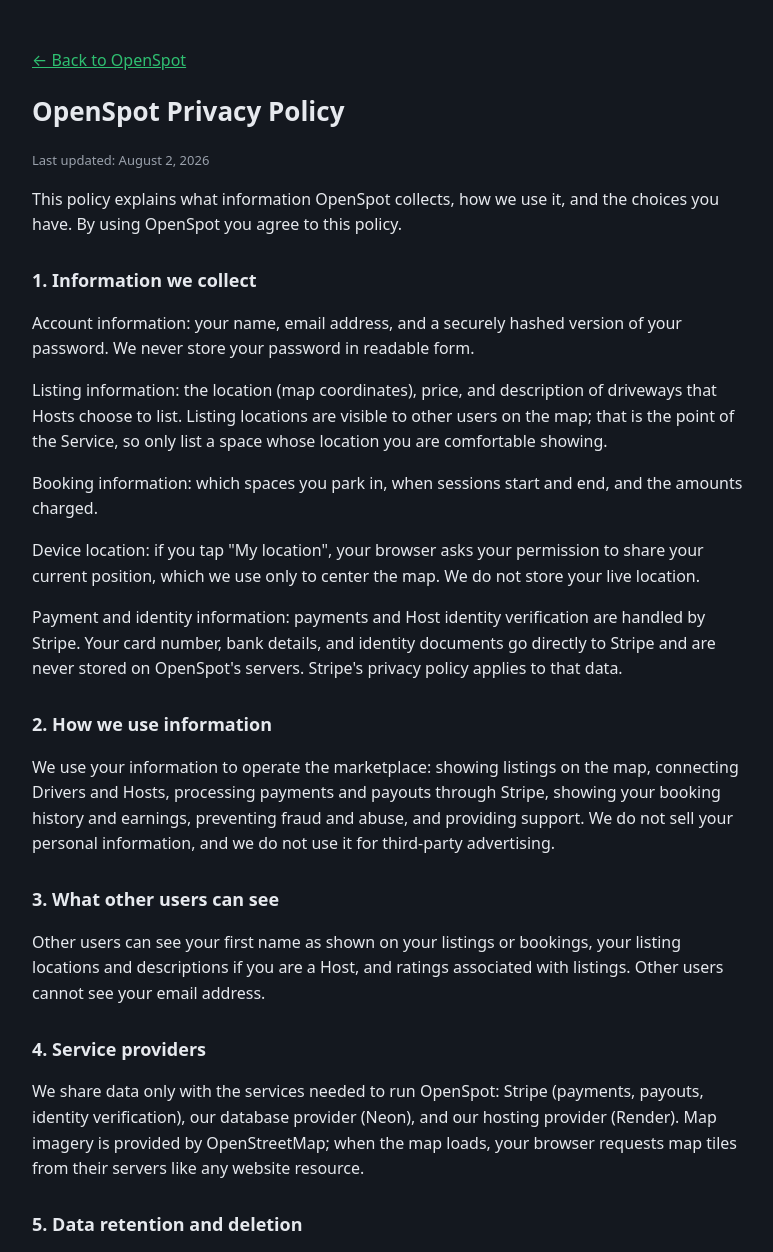
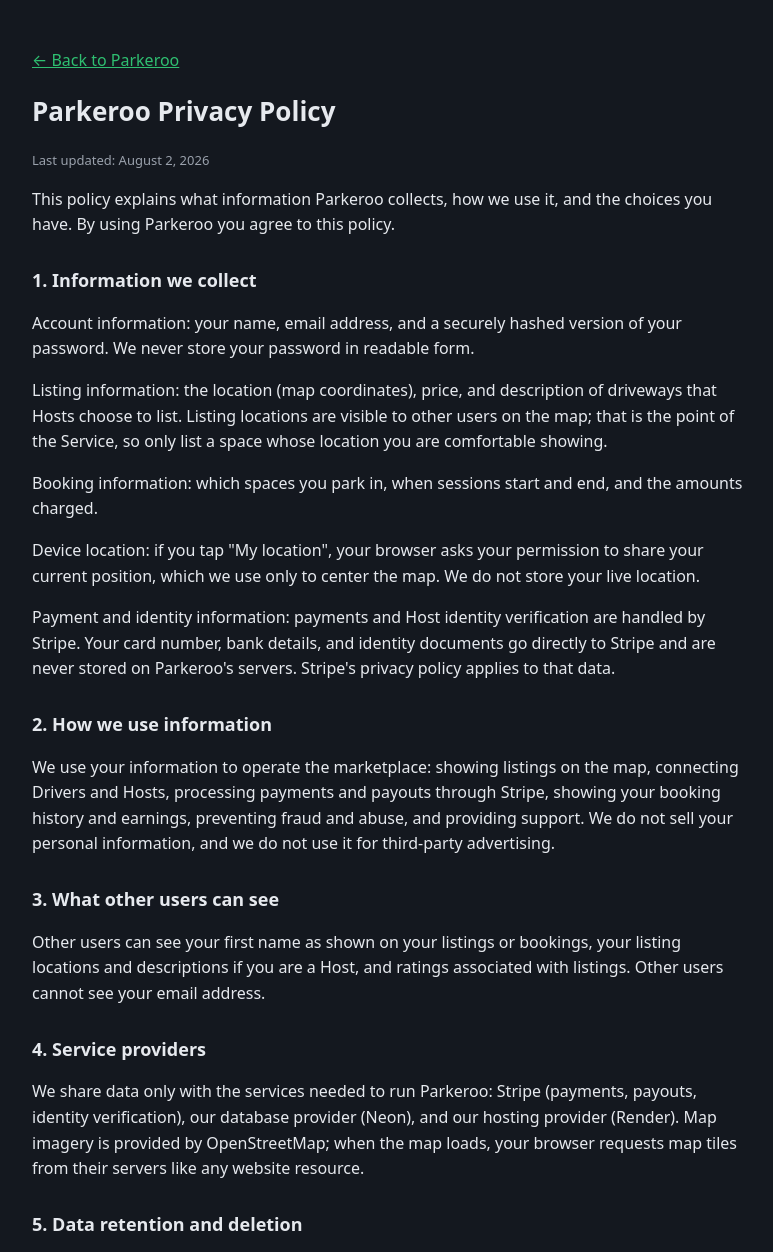
Before and after one commit to adamj1032/openspot, a website: page public/privacy.html in a window 1280 px wide. Shown: the top 1252 px of the page, without its empty margins (248-1021 px from the left). Drawn offline with Linux system fonts and the light colour scheme.

Commit message:
Update privacy.html

```diff
--- a/public/privacy.html
+++ b/public/privacy.html
@@ -3,7 +3,7 @@
 <head>
 <meta charset="UTF-8" />
 <meta name="viewport" content="width=device-width, initial-scale=1.0" />
-<title>OpenSpot — Privacy Policy</title>
+<title>Parkeroo — Privacy Policy</title>
 <style>
   body { font-family: system-ui, -apple-system, sans-serif; background:#14181F; color:#E6E9EE; margin:0; }
   main { max-width:720px; margin:0 auto; padding:32px 20px 60px; line-height:1.6; }
@@ -14,18 +14,18 @@
 </head>
 <body>
 <main>
-  <p><a href="/">&larr; Back to OpenSpot</a></p>
-  <h1>OpenSpot Privacy Policy</h1>
+  <p><a href="/">&larr; Back to Parkeroo</a></p>
+  <h1>Parkeroo Privacy Policy</h1>
   <p class="muted">Last updated: August 2, 2026</p>
 
-  <p>This policy explains what information OpenSpot collects, how we use it, and the choices you have. By using OpenSpot you agree to this policy.</p>
+  <p>This policy explains what information Parkeroo collects, how we use it, and the choices you have. By using Parkeroo you agree to this policy.</p>
 
   <h2>1. Information we collect</h2>
   <p>Account information: your name, email address, and a securely hashed version of your password. We never store your password in readable form.</p>
   <p>Listing information: the location (map coordinates), price, and description of driveways that Hosts choose to list. Listing locations are visible to other users on the map; that is the point of the Service, so only list a space whose location you are comfortable showing.</p>
   <p>Booking information: which spaces you park in, when sessions start and end, and the amounts charged.</p>
   <p>Device location: if you tap "My location", your browser asks your permission to share your current position, which we use only to center the map. We do not store your live location.</p>
-  <p>Payment and identity information: payments and Host identity verification are handled by Stripe. Your card number, bank details, and identity documents go directly to Stripe and are never stored on OpenSpot's servers. Stripe's privacy policy applies to that data.</p>
+  <p>Payment and identity information: payments and Host identity verification are handled by Stripe. Your card number, bank details, and identity documents go directly to Stripe and are never stored on Parkeroo's servers. Stripe's privacy policy applies to that data.</p>
 
   <h2>2. How we use information</h2>
   <p>We use your information to operate the marketplace: showing listings on the map, connecting Drivers and Hosts, processing payments and payouts through Stripe, showing your booking history and earnings, preventing fraud and abuse, and providing support. We do not sell your personal information, and we do not use it for third-party advertising.</p>
@@ -34,7 +34,7 @@
   <p>Other users can see your first name as shown on your listings or bookings, your listing locations and descriptions if you are a Host, and ratings associated with listings. Other users cannot see your email address.</p>
 
   <h2>4. Service providers</h2>
-  <p>We share data only with the services needed to run OpenSpot: Stripe (payments, payouts, identity verification), our database provider (Neon), and our hosting provider (Render). Map imagery is provided by OpenStreetMap; when the map loads, your browser requests map tiles from their servers like any website resource.</p>
+  <p>We share data only with the services needed to run Parkeroo: Stripe (payments, payouts, identity verification), our database provider (Neon), and our hosting provider (Render). Map imagery is provided by OpenStreetMap; when the map loads, your browser requests map tiles from their servers like any website resource.</p>
 
   <h2>5. Data retention and deletion</h2>
   <p>We keep account and transaction records while your account is active and as needed for legal, tax, and dispute purposes. You can request deletion of your account and personal information by contacting us; we will delete or anonymize your data except where we are legally required to keep transaction records.</p>
@@ -43,7 +43,7 @@
   <p>Passwords are hashed, connections are encrypted (HTTPS), and payment data is handled entirely by Stripe. No system is perfectly secure, but we design the Service so that the most sensitive data never touches our servers.</p>
 
   <h2>7. Children</h2>
-  <p>OpenSpot is for adults. We do not knowingly collect information from anyone under 18. If we learn that a user is under 18, we will close the account.</p>
+  <p>Parkeroo is for adults. We do not knowingly collect information from anyone under 18. If we learn that a user is under 18, we will close the account.</p>
 
   <h2>8. Your rights</h2>
   <p>Depending on where you live, you may have rights to access, correct, or delete your personal information, or to object to certain processing. Contact us and we will honor valid requests.</p>
@@ -52,7 +52,7 @@
   <p>We may update this policy. Material changes will be posted here with a new date. Continued use after changes take effect means you accept the updated policy.</p>
 
   <h2>10. Contact</h2>
-  <p>Privacy questions or requests: contact the OpenSpot team through the email address shown on your receipt or on our main page.</p>
+  <p>Privacy questions or requests: contact the Parkeroo team through the email address shown on your receipt or on our main page.</p>
 
   <p class="muted">This document is a general template and has not been reviewed by a lawyer. Before large-scale public use, have it reviewed by a qualified attorney.</p>
 </main>
```
